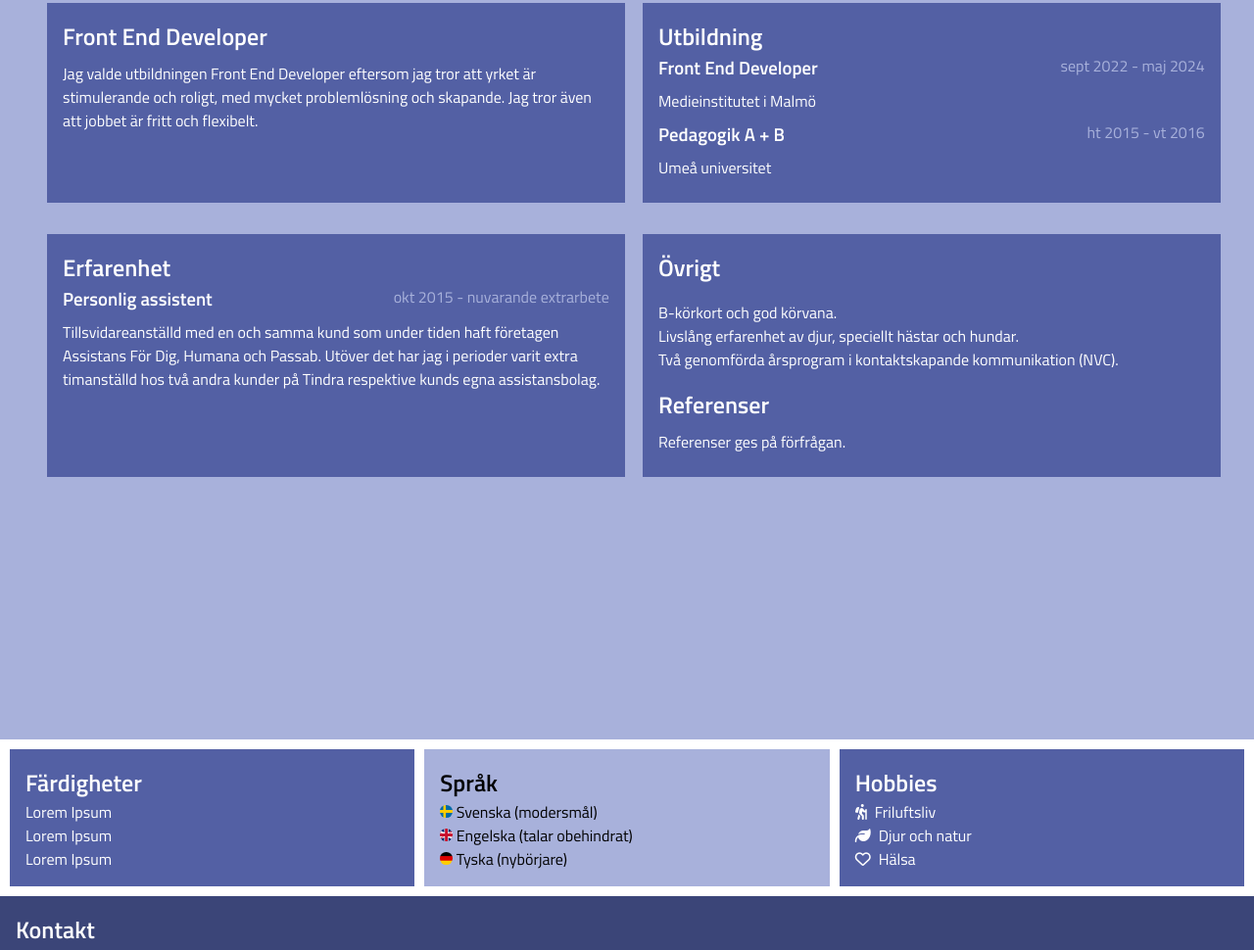
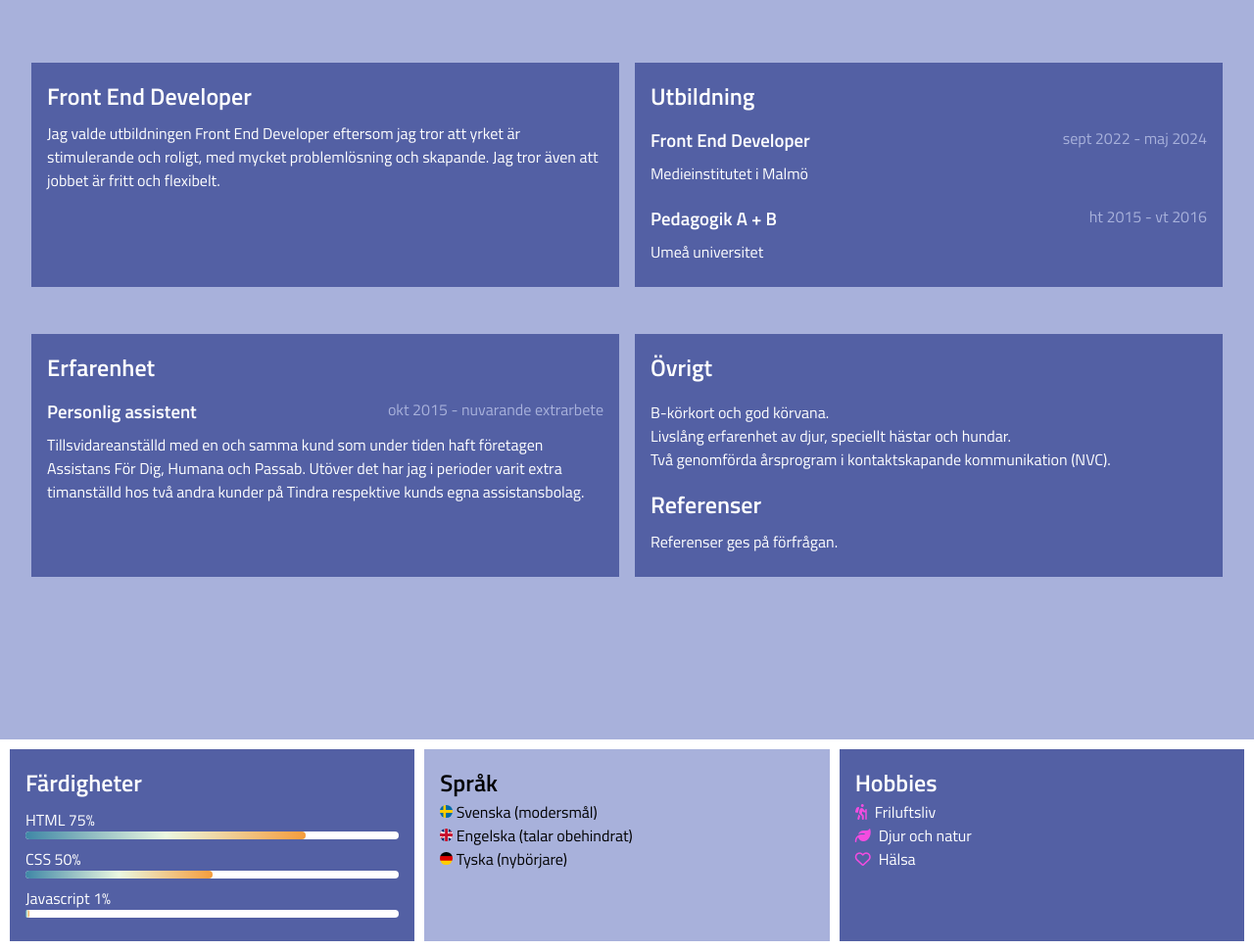
Before and after one commit to FeliciaGartzLevin/feliciagl-CV, a plain HTML site: page index.html in a window 1280 px wide. Shown: the part 845-1815 px from the top of the page at 98% size. Drawn offline with nearby package versions, Linux system fonts and the light colour scheme.

Commit message:
skillbars klara

```diff
--- a/index.html
+++ b/index.html
@@ -39,7 +39,7 @@
                 <section class="social-icons">
                     <ul>
                         <li><a class="social-links" href="mailto:felicia.gartz.levin@gmail.com"><i class="fa-solid fa-envelope"></i></a></li>
-                        <li><a class="social-links" href="tel:+46708840650"><i class="fa-solid fa-phone"></i></a></li>
+                        <!-- <li><a class="social-links" href="tel:+46708840650"><i class="fa-solid fa-phone"></i></a></li> -->
                         <li><a class="social-links" href="https://github.com/FeliciaGartzLevin"><i class="fa-brands fa-github"></i></a></li>
                         <li><a class="social-links" href="https://www.linkedin.com/in/felicia-gartz-levin-922334240/"><i class="fa-brands fa-linkedin"></i></a></li>
                         <li><a class="social-links" href="homepage"><i class="fa-solid fa-house"></i></a></li>
@@ -105,17 +105,41 @@
             </div>
         </main>
         <section class="sidebar">
-            <div class="skills">
-                <h2>Färdigheter</h2>
-                <p>
-                    <ul>
-                        <li>Lorem Ipsum</li>
-                        <li>Lorem Ipsum</li>
-                        <li>Lorem Ipsum</li>
-                    </ul>
-                </p>
+            <div class="sidebar-container skills">
+                <div class="skillcontainer1">
+                    <h2>Färdigheter</h2>
+                        <p>
+                            <div class="html skillcontainer2">
+                                <div class="html">
+                                    <span>HTML</span>
+                                    <span>75%</span>
+                                </div>
+                                <div class="skillbar">
+                                    <div id="html-bar"></div>
+                                </div>
+                            </div>
+                            <div class="css skillcontainer2">
+                                <div class="css">
+                                    <span>CSS</span>
+                                    <span>50%</span>
+                                </div>
+                                <div class="skillbar">
+                                    <div id="css-bar"></div>
+                                </div>
+                            </div>
+                            <div class="js skillcontainer2">
+                            <div class="js">
+                                <span>Javascript</span>
+                                <span>1%</span>
+                            </div>
+                            <div class="skillbar">
+                                <div id="js-bar"></div>
+                            </div>
+                        </p>
+                    </div>
+                </div>
             </div>
-            <div class="lang">
+            <div class="sidebar-container lang">
                 <h2>Språk</h2>
                     <p>
                         <ul class="lang">
@@ -125,7 +149,7 @@
                         </ul>
                     </p>
             </div>
-            <div class="hobbies">
+            <div class="sidebar-container hobbies">
                 <h2>Hobbies</h2>
                     <p>
                         <ul>
--- a/scss/_layout.scss
+++ b/scss/_layout.scss
@@ -1,17 +1,3 @@
-
-
-
-// .social-icons-top{
-//     display: flex;
-//     flex-direction: column;
-
-
-//     a:hover{
-//         background-color: transparent;
-//     }
-// }
-
-
 
 .top-container{
     position: inherit;
@@ -65,22 +51,17 @@
   }
 
 
-
-    // & > div{
-    //     margin: 1rem;
-    // }
-
-
 @media(min-width: 768px) {
     .text-container{
         display: grid;
         grid-template-columns: repeat(2, 1fr);
+        gap: 1rem;
+        margin: 5% 0;
     }
 
     .sidebar{
         display: grid;
         grid-template-columns: repeat(3, 1fr);
         justify-content: center;
-
     }
 }
--- a/scss/main.scss
+++ b/scss/main.scss
@@ -8,6 +8,9 @@ $strong-yellow: #FEFE00;
 $navbar-color: #5360A4;
 $darker-navbar-color: #3b4578;
 $main-textcolor: white;
+$lighter-navbar-color: #a8b1db;
+$dark-text-color: black;
+$skillbar-fillcolor: rgb(244, 76, 224);
 $font-family-Oswald: 'Oswald', sans-serif;
 $font-family-Titillium: 'Titillium Web', sans-serif;
 $font-weights: (
@@ -15,9 +18,6 @@ $font-weights: (
     "regular": 400,
     "bold": 600
 );
-$lighter-navbar-color: #a8b1db;
-$dark-text-color: black;
-
 
 /* nästa steg är att grida layouten responsivt
 därefter kan jag pilla med allt smått och
@@ -131,14 +131,14 @@ a.social-links{
 
 a.nav-link{
         font-weight: 500;
-        box-shadow: inset 0 0 0 0 $strong-yellow;
+        box-shadow: inset 0 0 0 0 $skillbar-fillcolor;
         color: $main-textcolor;
         margin: 0 -.25rem;
         padding: 0 .25rem;
         transition: color .2s ease-in-out, box-shadow .3s ease-in-out;
       }
       a.nav-link:hover {
-        box-shadow: inset 100px 0 0 0 $strong-yellow;
+        box-shadow: inset 100px 0 0 0 $skillbar-fillcolor;
         color: $navbar-color;
       }
 
@@ -171,8 +171,8 @@ main{
     background-color: $navbar-color;
     color: $main-textcolor;
     padding: 1rem;
-    margin: 1rem;
-    width: 97%;
+    margin: 1rem 0;
+    width: 100%;
 
     .heading{
         display: flex;
@@ -190,9 +190,11 @@ main{
         padding: 0.5rem 0;
     }
 
+    & > .heading:not(first-child){
+        margin-top: 0.8rem;
+    }
+
 }
-
-
 
 .reveal {
     position: relative;
@@ -222,7 +224,7 @@ main{
     border: 5px solid $main-textcolor;
 }
 
-.sidebar > div{
+.sidebar-container{
     background-color: $navbar-color;
     color: $main-textcolor;
     border: 5px solid $main-textcolor;
@@ -233,16 +235,71 @@ main{
         border: 5px solid $main-textcolor;
     }
 
+    &.skills > h2:nth-child(1){
+        margin-bottom: 1rem;
+    }
+
 }
-
-// gör sådana här skillbars
-// - kanske med linear gradient färg i den fyllda baren
-// https://www.foolishdeveloper.com/2021/08/animated-skills-bar-html-css.html
 
 .sidebar > div:nth-child(2){
     background-color: $lighter-navbar-color;
     color: $dark-text-color;
 }
+
+// ------------skillbars------------------------
+
+.skillcontainer{
+    width: 100%;
+    margin-bottom: 10px;
+}
+.skillbar{
+    position: relative;
+    border-radius: 20px;
+    background-color: $main-textcolor;
+
+}
+.skillbar div{
+    position: relative;
+    width: 0;
+    height: 0.5rem;
+    border-radius: 10px;
+    background-color: $skillbar-fillcolor;
+    background: linear-gradient(0.25turn, #3f87a6, #ebf8e1, #f69d3c);
+
+}
+
+.skillcontainer2{
+    margin: 0.5rem 0;
+}
+
+#html-bar{
+    animation: html-fill 2s forwards;
+}
+@keyframes html-fill{
+    100%{
+        width: 75%;
+    }
+}
+
+#css-bar{
+    animation: css-fill 2s forwards;
+}
+@keyframes css-fill{
+    100%{
+        width: 50%;
+    }
+}
+
+#js-bar{
+    animation: js-fill 2s forwards;
+}
+@keyframes js-fill{
+    100%{
+        width: 1%;
+    }
+}
+
+// -------skillbars end-----
 
 img.lang{
 
@@ -255,6 +312,7 @@ img.lang{
 
 li.hobbies > i{
     padding-right: 0.5rem;
+    color: $skillbar-fillcolor;
 
 }
 
```
Also changed, not shown: css/main.css.
